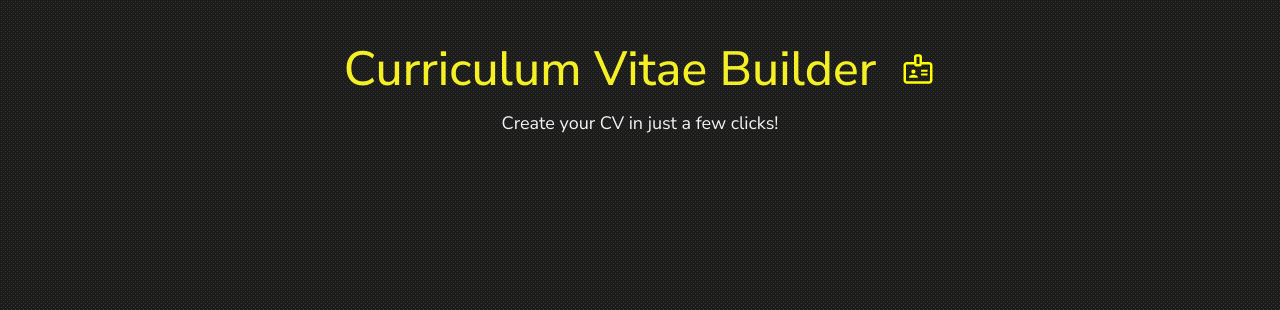
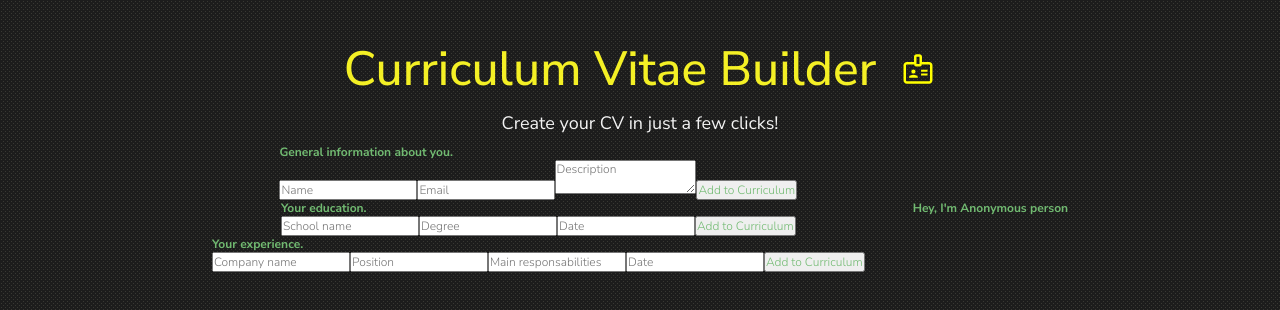
Before and after one commit to agusjoffre/cv-app-odinproject, a React (Vite) app: page / in a window 1280 px wide. Shown: the top 310 px of the page. Built offline with nearby package versions, Linux system fonts and the light colour scheme; the HTML template or start-up script is replaced by a standard one.

Commit message:
feat: general info states, submitting and showing in curriculum component.

```diff
--- /dev/null
+++ b/src/components/ButtonSubmit.jsx
@@ -0,0 +1,5 @@
+export default function ButtonSubmit () {
+    return (
+        <button type="submit">Add to Curriculum</button>
+    )
+}
--- a/src/components/Curriculum.jsx
+++ b/src/components/Curriculum.jsx
@@ -1,3 +1,13 @@
-export default function Curriculum () {
-    return null
+
+
+export default function Curriculum ( { data } ) {
+    return (
+        <>
+            <h1 className="cv-presentation">Hey, I'm {''}
+                { data.name ? data.name : 'Anonymous person' }
+            </h1>
+            <p className="cv-presentation-description">{ data.description }</p>
+            <p className="cv-presentation-email">{ data.email }</p>
+        </>
+    )
 }
--- a/src/components/EducationForm.jsx
+++ b/src/components/EducationForm.jsx
@@ -1,5 +1,14 @@
 import React from "react"
 import FormInput from "./FormInput"
+import ButtonSubmit from "./ButtonSubmit"
 export default function EducationForm () {
-    return null
+    return (
+         <form>
+            <h1>Your education.</h1>
+            <FormInput label='School name'/>
+            <FormInput label='Degree' />
+            <FormInput label='Date' />
+            <ButtonSubmit/>
+        </form>
+    )
 }
--- a/src/components/Form.jsx
+++ b/src/components/Form.jsx
@@ -3,12 +3,14 @@ import GeneralForm from "./GeneralForm"
 import EducationForm from "./EducationForm"
 import WorkForm from "./WorkForm"
 
-export default function Form () {
+export default function Form ( { setData } ) {
+
+
     return (
         <>
-            <GeneralForm />
-            <EducationForm />
-            <WorkForm />
+            <GeneralForm  setData={setData}/>
+            <EducationForm setData={setData} />
+            <WorkForm setData={setData}/>
         </>
     );
 }
--- a/src/components/FormInput.jsx
+++ b/src/components/FormInput.jsx
@@ -1,3 +1,9 @@
-export default function FormInput () {
-    return null
+export default function FormInput ( { label, type, handleChange } ) {
+    return (
+        <label htmlFor={ label }>
+            { type === 'textarea' ?
+                <textarea placeholder={ label } onChange={ handleChange }/>
+                : <input type="text" placeholder={ label } onChange={ handleChange }/> }
+        </label>
+    )
 }
--- a/src/components/GeneralForm.jsx
+++ b/src/components/GeneralForm.jsx
@@ -1,5 +1,43 @@
-import React from "react"
+import React, { useState } from "react"
 import FormInput from "./FormInput"
-export default function GeneralForm () {
-    return null
+import ButtonSubmit from "./ButtonSubmit"
+
+export default function GeneralForm ({setData}) {
+
+    const [ name, setName ] = useState( '' )
+    const [ email, setEmail ] = useState( '' )
+    const [ description, setDescription ] = useState('')
+
+    const handleName = ( e ) => {
+        setName( e.target.value )
+    }
+
+    const handleEmail = ( e ) => {
+        setEmail( e.target.value )
+    }
+
+    const handleDescription = ( e ) => {
+        setDescription( e.target.value )
+    }
+
+    const handleGeneralForm = ( e ) => {
+        e.preventDefault()
+        setData((prevData) => ({
+            ...prevData,
+            name: name,
+            email: email,
+            description: description
+        } ) )
+    }
+
+
+    return (
+        <form onSubmit={handleGeneralForm}>
+            <h1>General information about you.</h1>
+            <FormInput label='Name' handleChange={handleName}/>
+            <FormInput label='Email' handleChange={handleEmail}/>
+            <FormInput label='Description' type={ 'textarea' } handleChange={handleDescription} />
+            <ButtonSubmit/>
+        </form>
+    )
 }
--- a/src/components/Hero.jsx
+++ b/src/components/Hero.jsx
@@ -1,27 +1,14 @@
 import React, { useState } from "react"
 import Form from "./Form"
 import Curriculum from "./Curriculum"
+import {initialPersonData} from "../personData"
 
 import "../styles/index.css"
 
 export default function Hero () {
 
-    const [ CVData, setCVData ] = useState( {
-        name: '',
-        description: '',
-        email: '',
-        school: [ {
-            schoolName: '',
-            title: '',
-            date: ''
-        } ],
-        work: [ {
-            companyName: '',
-            position: '',
-            mainResponsabilities: '',
-            date: ''
-        }]
-    })
+    const [ CVData, setCVData ] = useState(initialPersonData)
+
 
 
     return (
--- a/src/components/WorkForm.jsx
+++ b/src/components/WorkForm.jsx
@@ -1,5 +1,15 @@
 import React from "react"
 import FormInput from "./FormInput"
+import ButtonSubmit from "./ButtonSubmit"
 export default function WorkForm () {
-    return null
+    return (
+        <form>
+            <h1>Your experience.</h1>
+            <FormInput label='Company name'/>
+            <FormInput label='Position' />
+            <FormInput label='Main responsabilities' />
+            <FormInput label='Date' />
+            <ButtonSubmit/>
+        </form>
+    )
 }
--- /dev/null
+++ b/src/personData.jsx
@@ -0,0 +1,16 @@
+export const initialPersonData = {
+        name: '',
+        description: '',
+        email: '',
+        school: [ {
+            schoolName: '',
+            title: '',
+            date: ''
+        } ],
+        work: [ {
+            companyName: '',
+            position: '',
+            mainResponsabilities: '',
+            date: ''
+        }]
+    }
--- a/src/styles/index.css
+++ b/src/styles/index.css
@@ -8,6 +8,7 @@
     font-family: 'Nunito Sans', sans-serif;
     font-size: 12px;
     font-weight: 100;
+    color: var(--important-ok);
 
     --primary: #1c1c1c;
     --alert: rgb(244, 240, 37);
```
